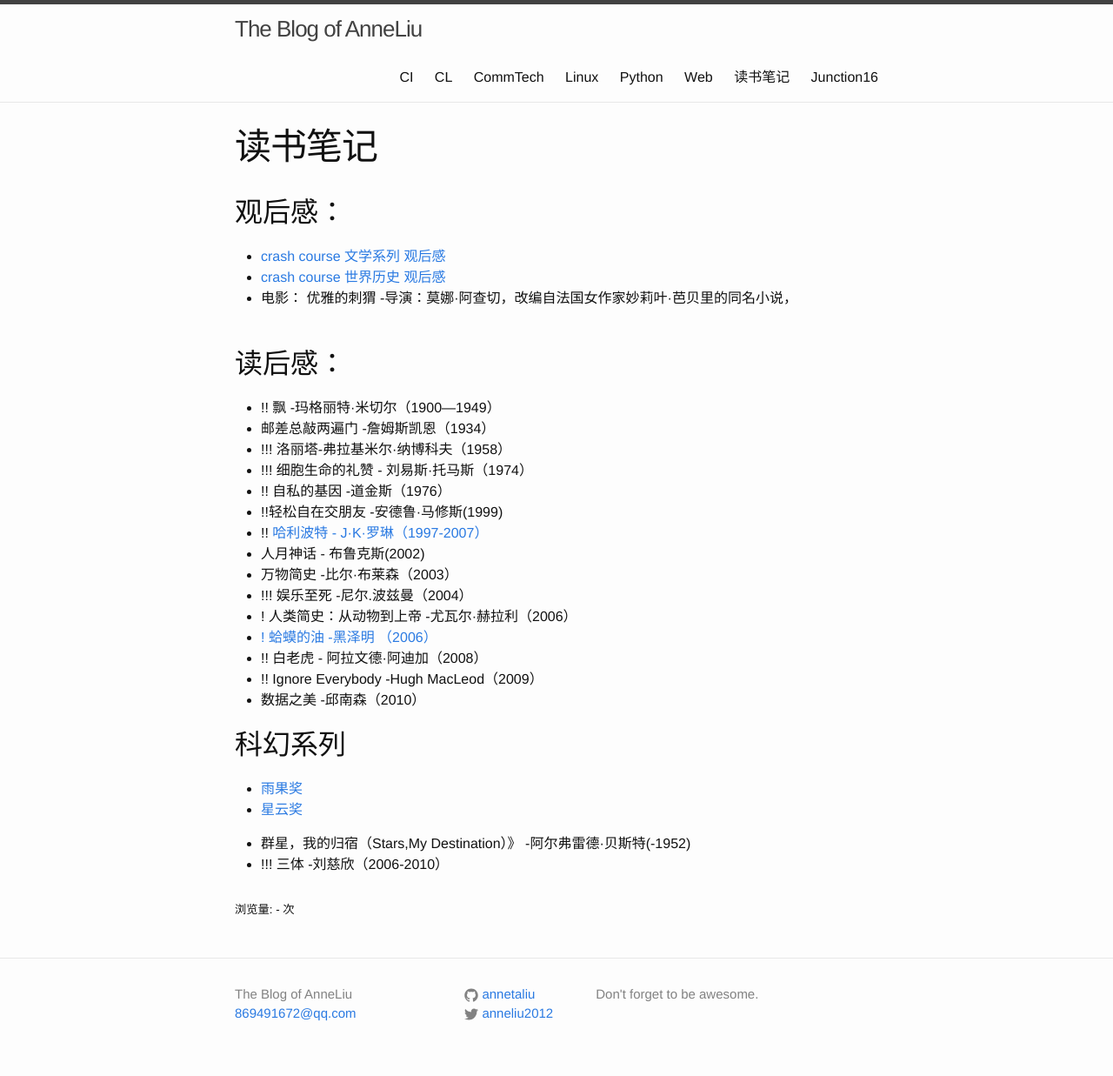
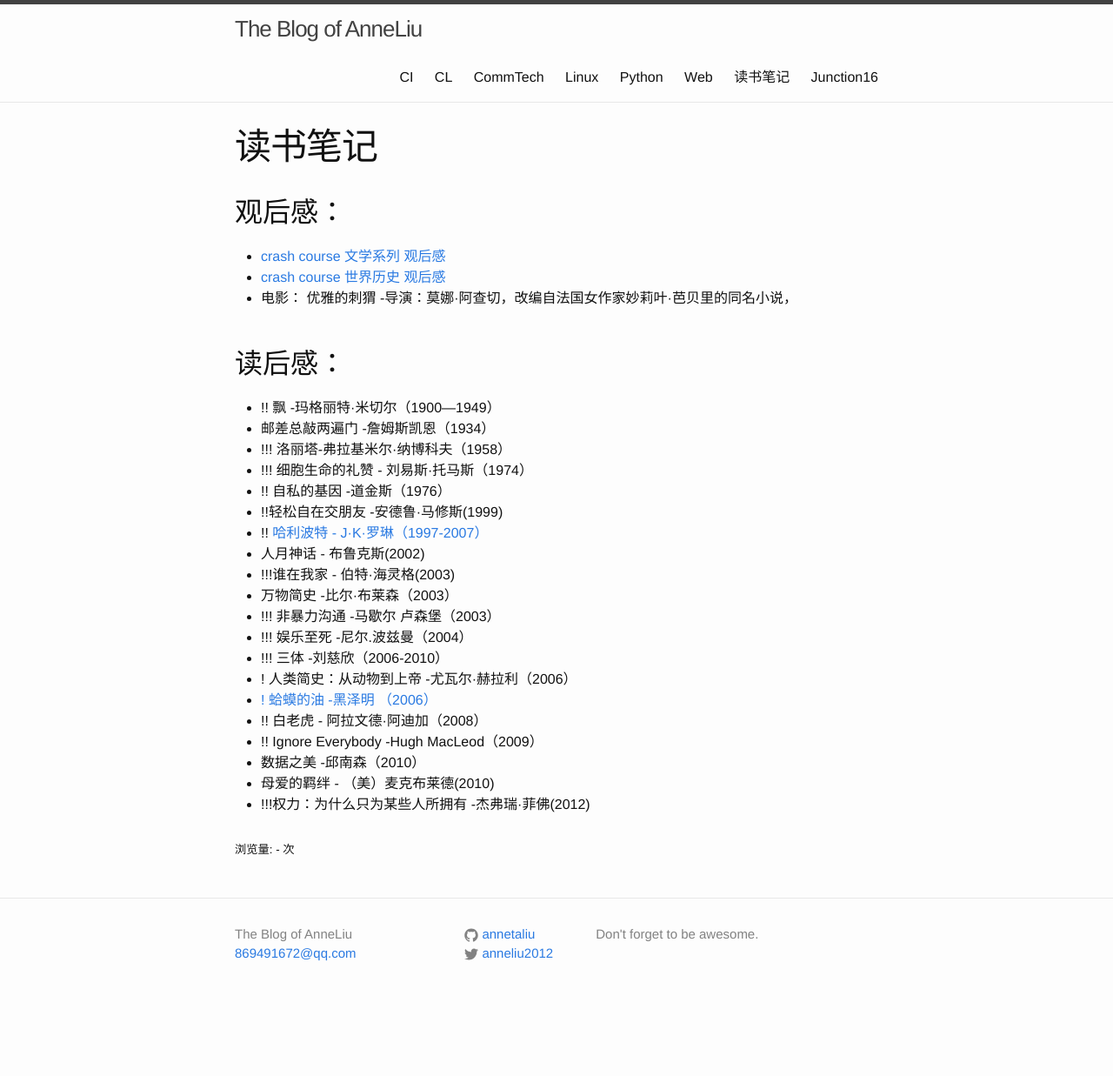
Before and after one commit to annetaliu/annetaliu.github.io, a Jekyll site: the page built from 读书笔记/读书笔记.md, in a window 1280 px wide. Shown: the whole page at 87% size. Built offline with Jekyll 4.4.1, drawn with Linux system fonts in a browser that asks for light colours; comment, search, counter and statistics services are not loaded; after the commit the page ends 1168 px from its top, so only the background shows below that.

Commit message:
update readings

```diff
--- a/_posts/2016-08-03-CI-clang.markdown
+++ b/_posts/2016-08-03-CI-clang.markdown
@@ -32,6 +32,7 @@ Please always refer to offical [UsersManual](http://clang.llvm.org/docs/UsersMan
 	* available cmd 不取代编译器，编译命令作为参数: 不知道为什么，好像某些clang版本不支持
 		* scan-build
 		* scan-view
+
 * 外嵌的命令：
 	* [scan-build](http://clang-analyzer.llvm.org/scan-build.html) :scan-build +编译的命令（make）
 	* scan-view : 查看scan-build生成的结果
--- a/_posts/2016-08-19-CI-gcov.markdown
+++ b/_posts/2016-08-19-CI-gcov.markdown
@@ -7,6 +7,7 @@ permalink: /CI/gcov
 ---
 
 用gcov检查UT对代码的覆盖率：
+除了覆盖率之外，还可以得到代码的执行频率，执行时间跨度。这些数据可以帮助查看代码的质量。
 
 * 编译：
 	* 编译时加相关的flag: 以下三选一即可
--- a/读书笔记/读书笔记.md
+++ b/读书笔记/读书笔记.md
@@ -18,19 +18,15 @@ title:  读书笔记
 * !!轻松自在交朋友 -安德鲁·马修斯(1999)
 * !! [哈利波特 - J·K·罗琳（1997-2007）](/读后感/harrypotter)
 * 人月神话 - 布鲁克斯(2002)
+* !!!谁在我家 - 伯特·海灵格(2003)
 * 万物简史 -比尔·布莱森（2003）
+* !!! 非暴力沟通 -马歇尔 卢森堡（2003）
 * !!! 娱乐至死 -尼尔.波兹曼（2004）
+* !!! 三体 -刘慈欣（2006-2010）
 * ! 人类简史：从动物到上帝 -尤瓦尔·赫拉利（2006）
 * [! 蛤蟆的油 -黑泽明 （2006）](/读后感/蛤蟆的油)
 * !! 白老虎 - 阿拉文德·阿迪加（2008）
 * !! Ignore Everybody -Hugh MacLeod（2009）
 * 数据之美 -邱南森（2010）
-
-
-## 科幻系列
-
-* [雨果奖](http://baike.baidu.com/view/415701.htm)
-* [星云奖](http://baike.baidu.com/view/142101.htm)
-
-* 群星，我的归宿（Stars,My Destination）》 -阿尔弗雷德·贝斯特(-1952)
-* !!! 三体 -刘慈欣（2006-2010）
+* 母爱的羁绊 - （美）麦克布莱德(2010)
+* !!!权力：为什么只为某些人所拥有 -杰弗瑞·菲佛(2012)
```
Also changed, not shown: _posts/2016-09-14-CI-codestyle.markdown (+7 -1 lines).
